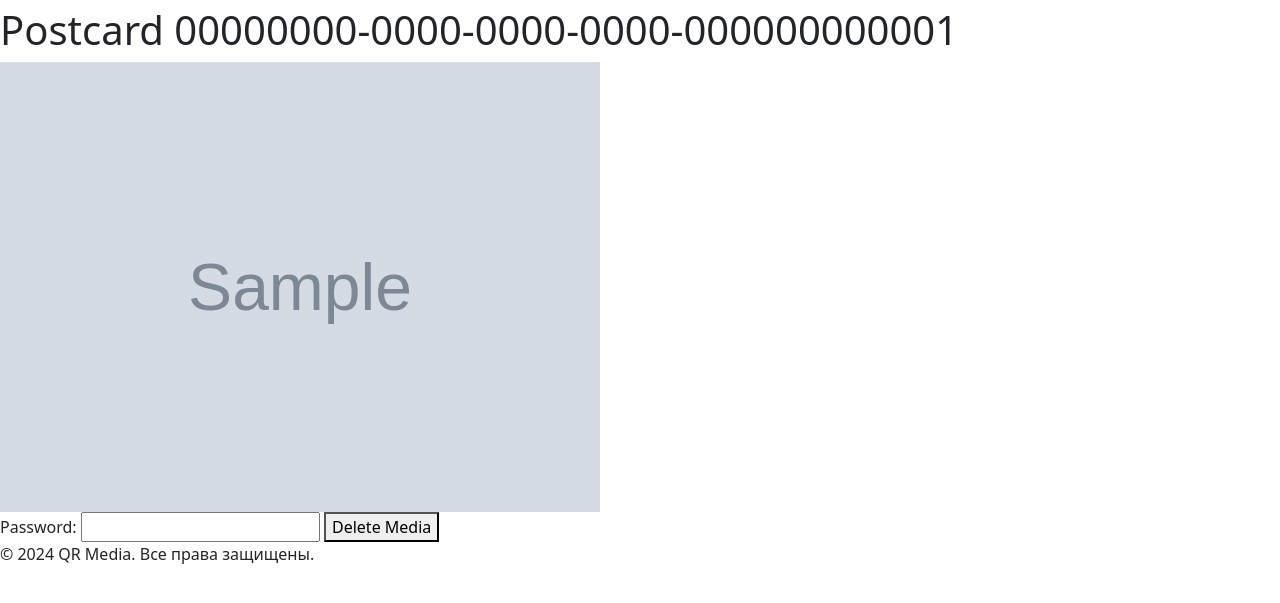
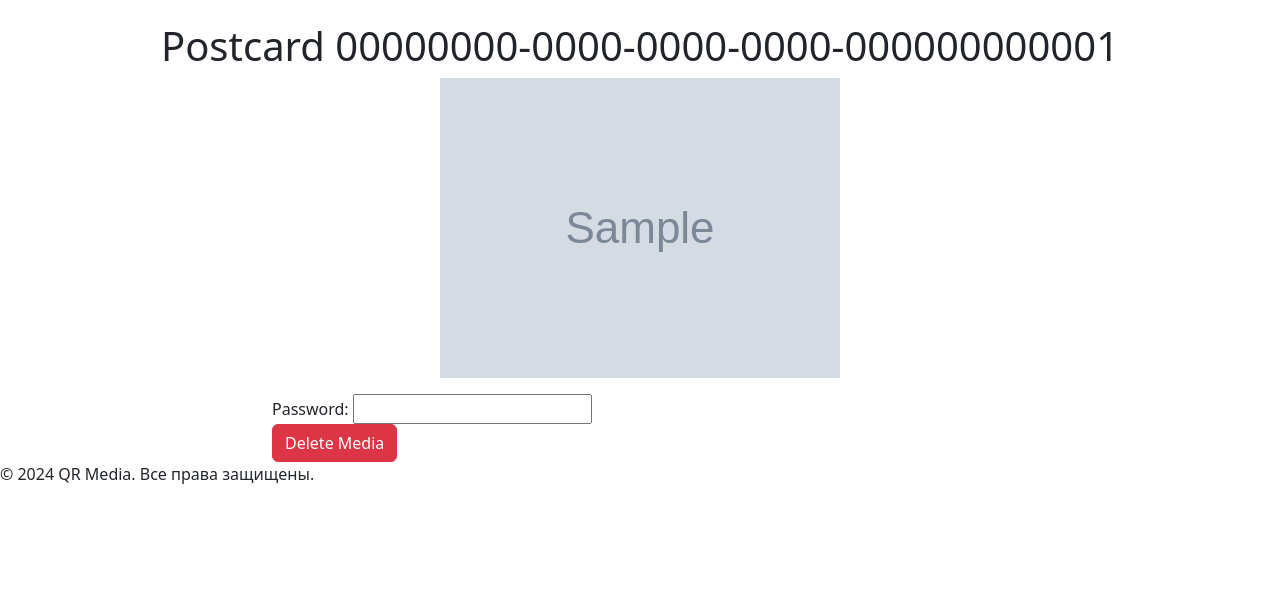
Before and after one commit to orkcode/vlvis, a Django app: page /loveyou/00000000-0000-0000-0000-000000000001/ in a window 1280 px wide. Shown: the part 50-653 px from the top of the page. Run offline with Django 5.2, Linux system fonts and the light colour scheme; tables that the repository leaves empty hold one stand-in row (values such as "Sample post"); grey boxes marked "Sample" are stand-in pictures.

Commit message:
Update postcard_detail.html

```diff
--- a/templates/postcard_detail.html
+++ b/templates/postcard_detail.html
@@ -3,29 +3,43 @@
 {% block title %}Postcard {{ postcard.uuid }}{% endblock %}
 
 {% block content %}
-<h1>Postcard {{ postcard.uuid }}</h1>
+<div class="container mt-4">
+    <h1 class="text-center">Postcard {{ postcard.uuid }}</h1>
+    <div class="row justify-content-center">
+        <div class="col-lg-8 col-md-10 col-sm-12">
             {% if media_file %}
+                <div class="mb-3 text-center">
                     {% if media_file.is_video %}
-        <video width="600" autoplay="autoplay" controls="controls" preload="preload">
+                        <video class="img-fluid" autoplay="autoplay" controls="controls" preload="preload">
                             <source src="{{ media_file.file.url }}" type="video/mp4">
                             Your browser does not support the video tag.
                         </video>
                     {% elif media_file.is_image %}
-        <img src="{{ media_file.file.url }}" alt="Postcard Image" width="600">
+                        <img src="{{ media_file.file.url }}" alt="Postcard Image" class="img-fluid">
                     {% else %}
                         <p>Unsupported media type.</p>
                     {% endif %}
+                </div>
                 <form method="post" action="" enctype="multipart/form-data">
                     {% csrf_token %}
+                    <div class="form-group">
                         {{ delete_form.password.label_tag }} {{ delete_form.password }}
-        <button type="submit" name="delete_photo">Delete Media</button>
+                    </div>
+                    <button type="submit" name="delete_photo" class="btn btn-danger btn-block">Delete Media</button>
                 </form>
             {% else %}
                 <form method="post" action="" enctype="multipart/form-data">
                     {% csrf_token %}
+                    <div class="form-group">
                         {{ add_form.file.label_tag }} {{ add_form.file }}
+                    </div>
+                    <div class="form-group">
                         {{ add_form.password.label_tag }} {{ add_form.password }}
-        <button type="submit" name="add_photo">Add Media</button>
+                    </div>
+                    <button type="submit" name="add_photo" class="btn btn-primary btn-block">Add Media</button>
                 </form>
             {% endif %}
+        </div>
+    </div>
+</div>
 {% endblock %}
```
Lines whose indentation alone changed are shown as unchanged.
